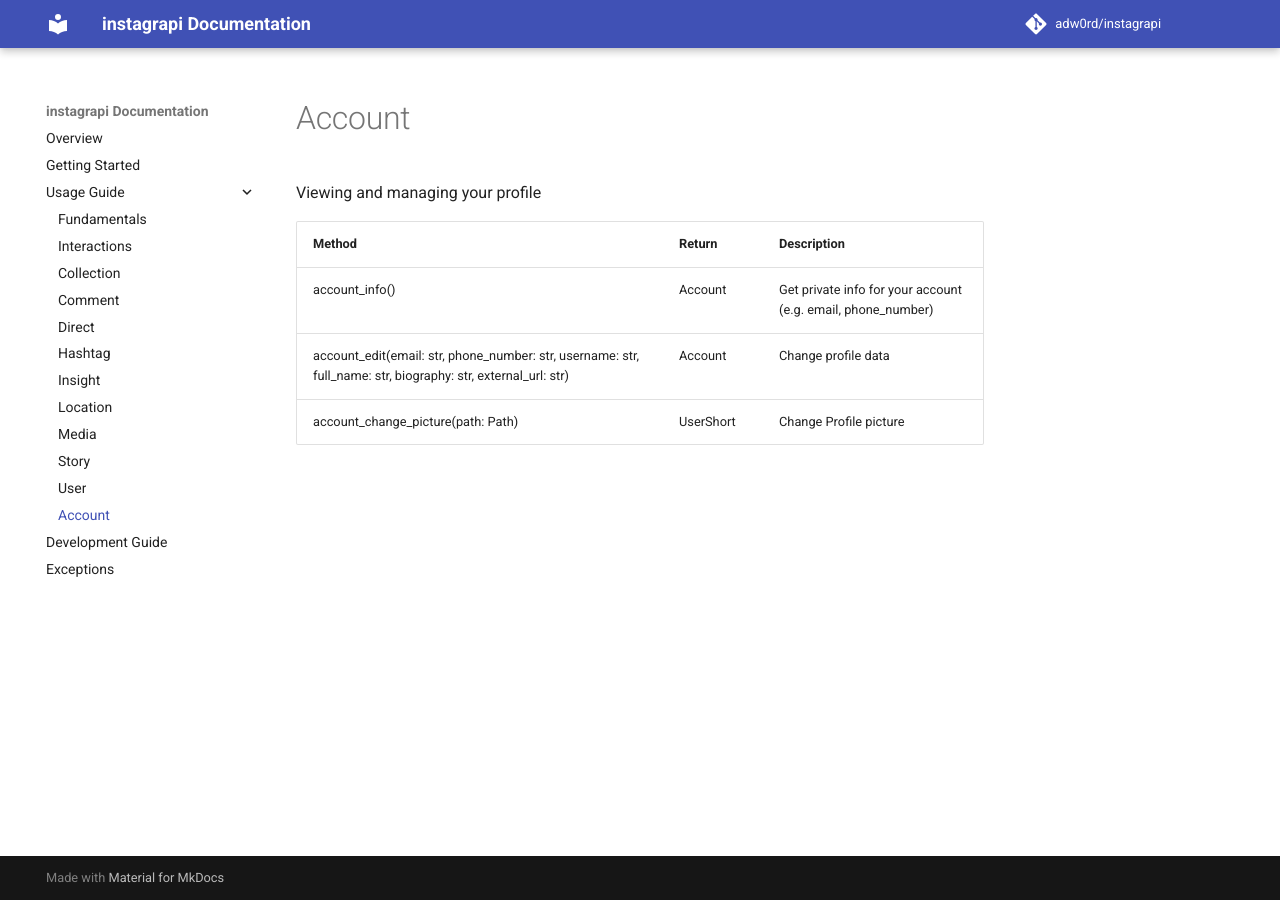
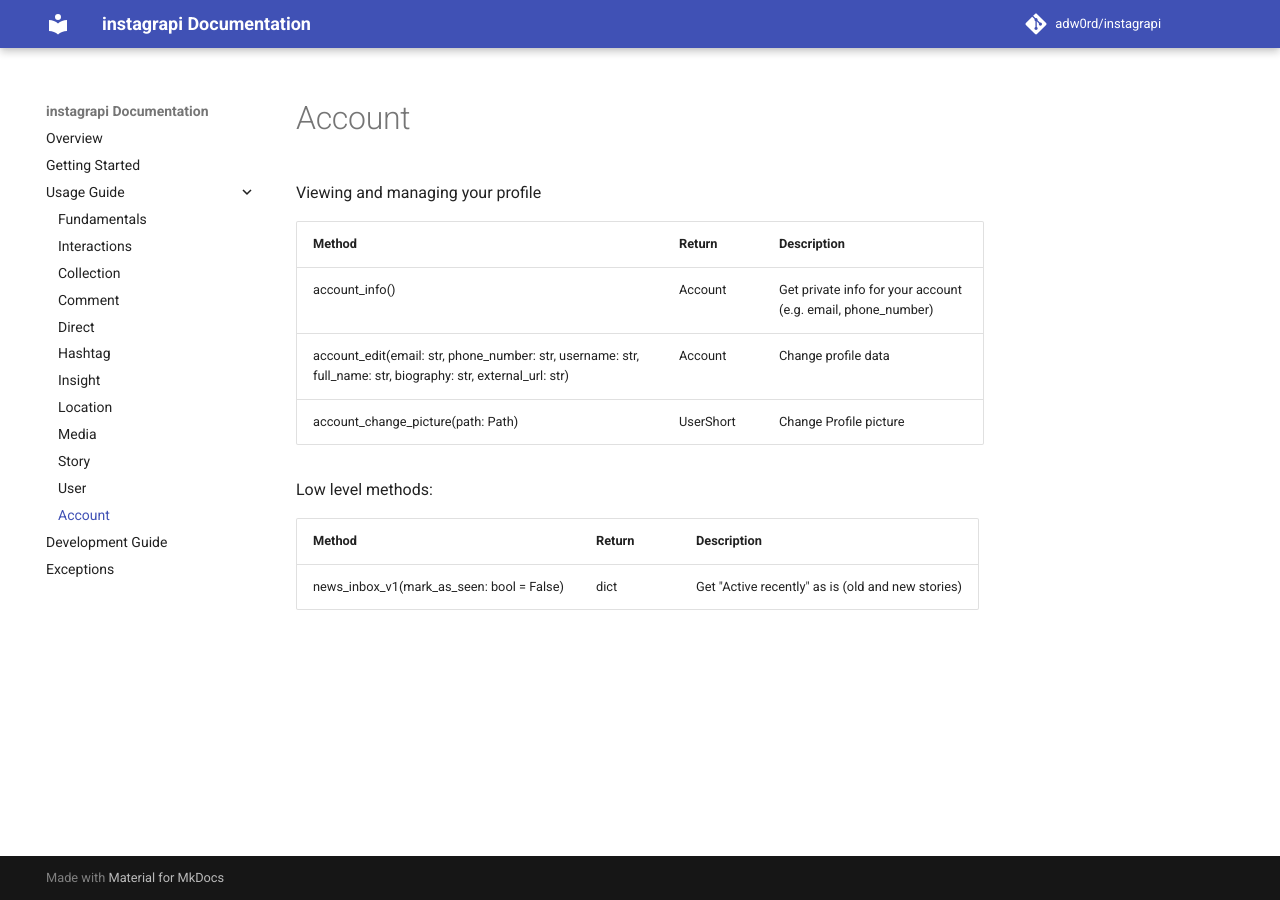
Before and after one commit to subzeroid/instagrapi, an MkDocs documentation site: the page built from docs/usage-guide/account.md, in a window 1280 px wide. Built offline with MkDocs 1.6.1 and Material for MkDocs 9.7.7, drawn with Linux system fonts in a browser that asks for light colours; comment, search, counter and statistics services are not loaded; the version menu is left out.

Commit message:
Update docs for story_pk_from_url, story_download, story_download_by_url and news_inbox_v1

```diff
--- a/docs/usage-guide/account.md
+++ b/docs/usage-guide/account.md
@@ -7,3 +7,9 @@
 | account_info()                     | Account | Get private info for your account (e.g. email, phone_number)
 | account_edit(email: str, phone_number: str, username: str, full_name: str, biography: str, external_url: str) | Account | Change profile data
 | account_change_picture(path: Path) | UserShort | Change Profile picture
+
+Low level methods:
+
+| Method                                         | Return    | Description
+| ---------------------------------------------- | --------- | ----------------------------------------------------------
+| news_inbox_v1(mark_as_seen: bool = False)      | dict      | Get "Active recently" as is (old and new stories)
```
Also changed, not shown: docs/usage-guide/story.md (+16 -0 lines).
